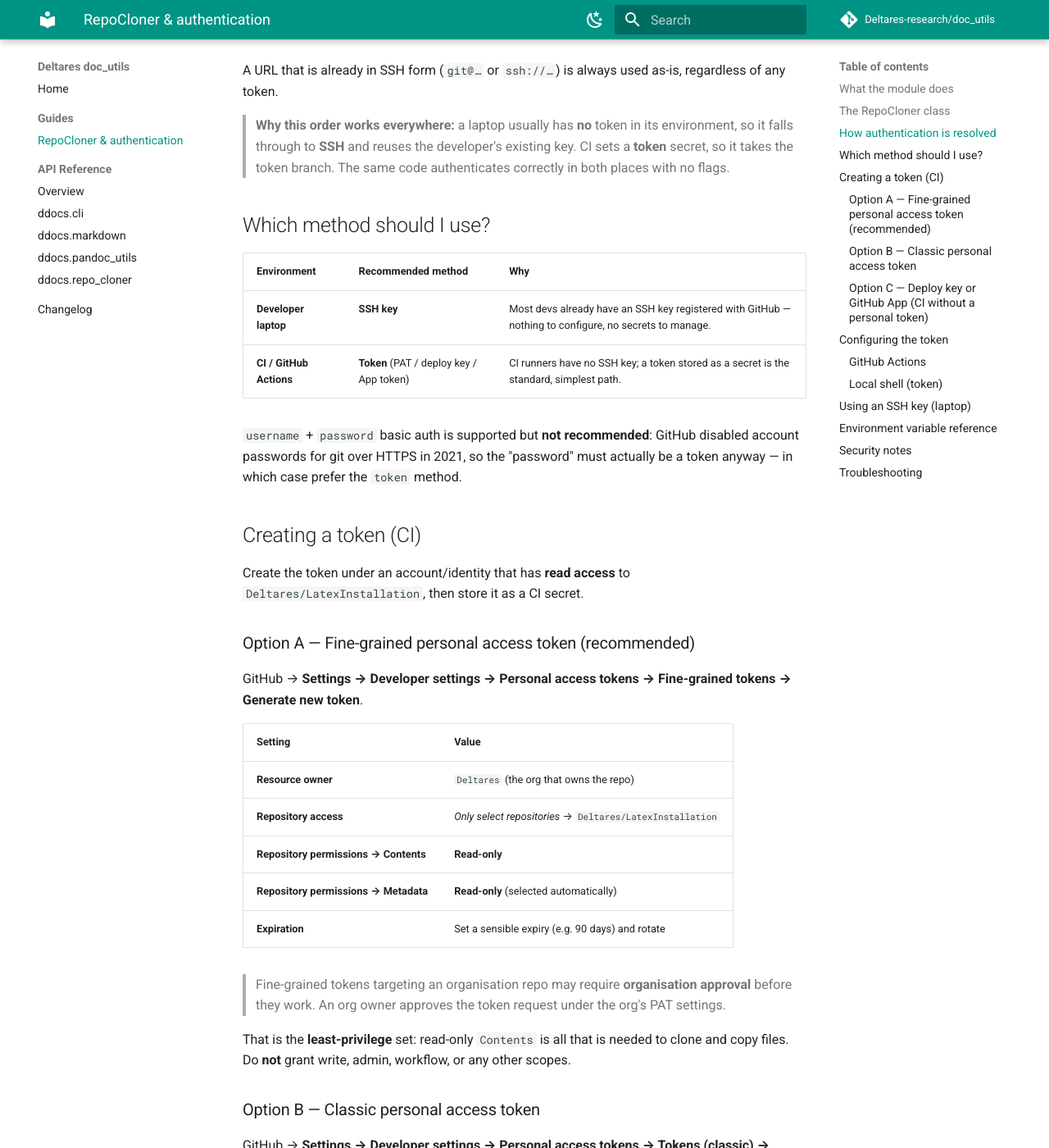
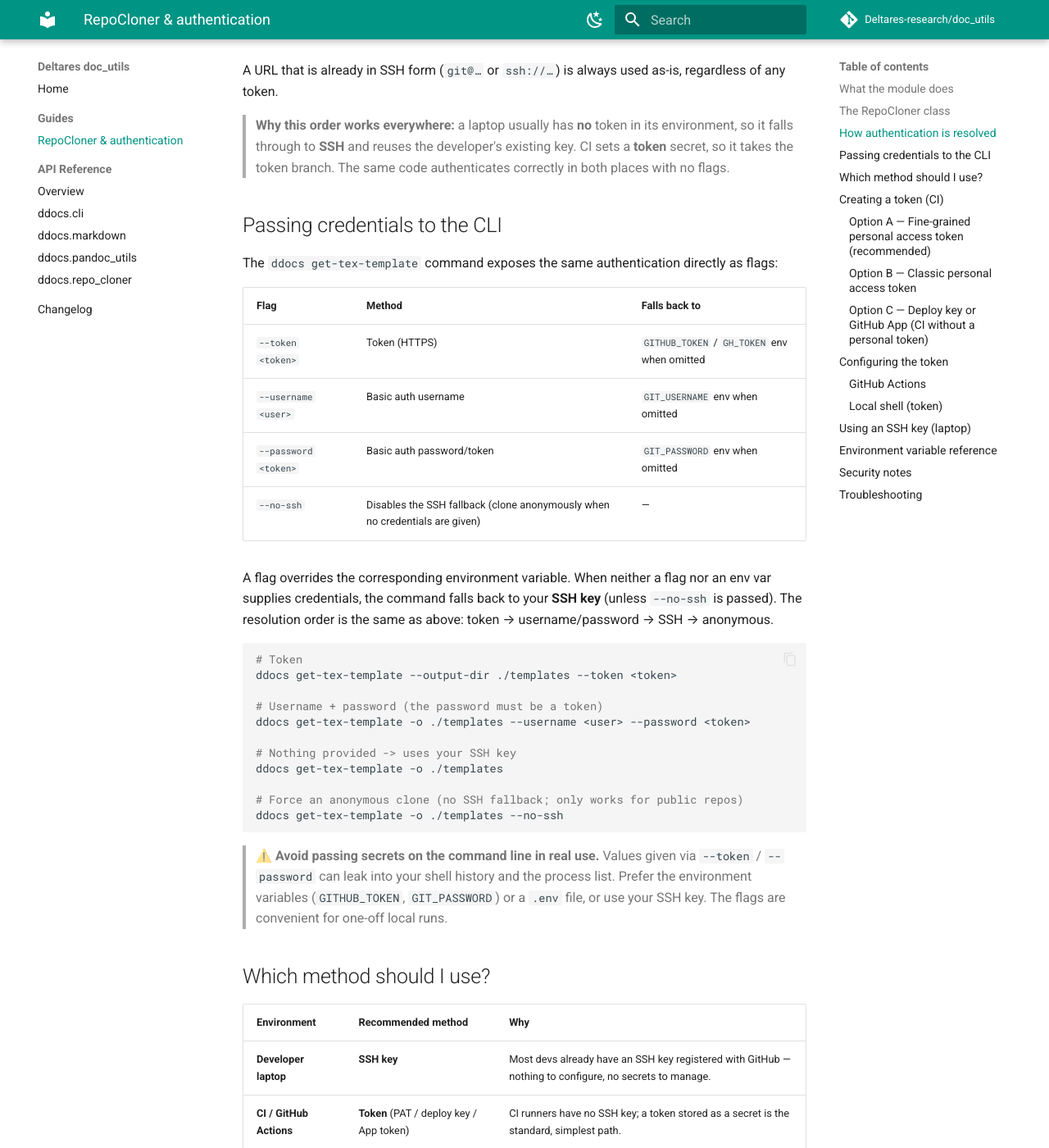
Before and after one commit to Deltares-research/doc_utils, an MkDocs documentation site: the page built from docs/guides/repo-cloner-authentication.md, in a window 1280 px wide and 1400 px high, scrolled down 2147 px. Shown: the whole window at 82% size. Built offline with MkDocs 1.6.1 and Material for MkDocs 9.7.7, drawn with Linux system fonts in a browser that asks for light colours; comment, search, counter and statistics services are not loaded.

Commit message:
docs(repo-cloner): document get-tex-template auth flags

````diff
--- a/docs/guides/repo-cloner-authentication.md
+++ b/docs/guides/repo-cloner-authentication.md
@@ -77,6 +77,40 @@
 > **Why this order works everywhere:** a laptop usually has **no** token in its environment, so it
 > falls through to **SSH** and reuses the developer's existing key. CI sets a **token** secret, so it
 > takes the token branch. The same code authenticates correctly in both places with no flags.
+
+## Passing credentials to the CLI
+
+The `ddocs get-tex-template` command exposes the same authentication directly as flags:
+
+| Flag | Method | Falls back to |
+| --- | --- | --- |
+| `--token <token>` | Token (HTTPS) | `GITHUB_TOKEN` / `GH_TOKEN` env when omitted |
+| `--username <user>` | Basic auth username | `GIT_USERNAME` env when omitted |
+| `--password <token>` | Basic auth password/token | `GIT_PASSWORD` env when omitted |
+| `--no-ssh` | Disables the SSH fallback (clone anonymously when no credentials are given) | — |
+
+A flag overrides the corresponding environment variable. When neither a flag nor an env var supplies
+credentials, the command falls back to your **SSH key** (unless `--no-ssh` is passed). The resolution
+order is the same as above: token → username/password → SSH → anonymous.
+
+```bash
+# Token
+ddocs get-tex-template --output-dir ./templates --token <token>
+
+# Username + password (the password must be a token)
+ddocs get-tex-template -o ./templates --username <user> --password <token>
+
+# Nothing provided -> uses your SSH key
+ddocs get-tex-template -o ./templates
+
+# Force an anonymous clone (no SSH fallback; only works for public repos)
+ddocs get-tex-template -o ./templates --no-ssh
+```
+
+> ⚠️ **Avoid passing secrets on the command line in real use.** Values given via `--token` / `--password`
+> can leak into your shell history and the process list. Prefer the environment variables
+> (`GITHUB_TOKEN`, `GIT_PASSWORD`) or a `.env` file, or use your SSH key. The flags are convenient for
+> one-off local runs.
 
 ## Which method should I use?
 
````
